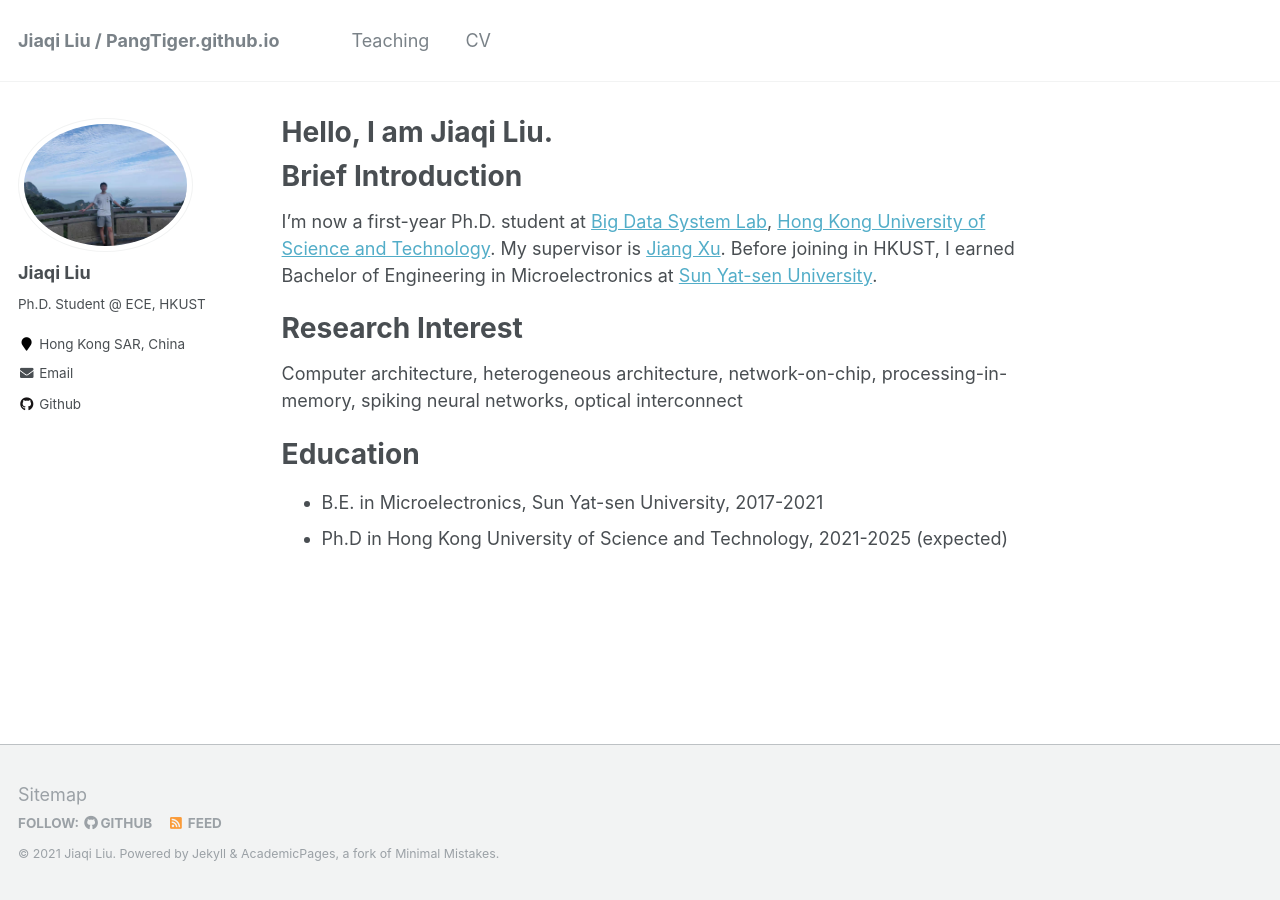
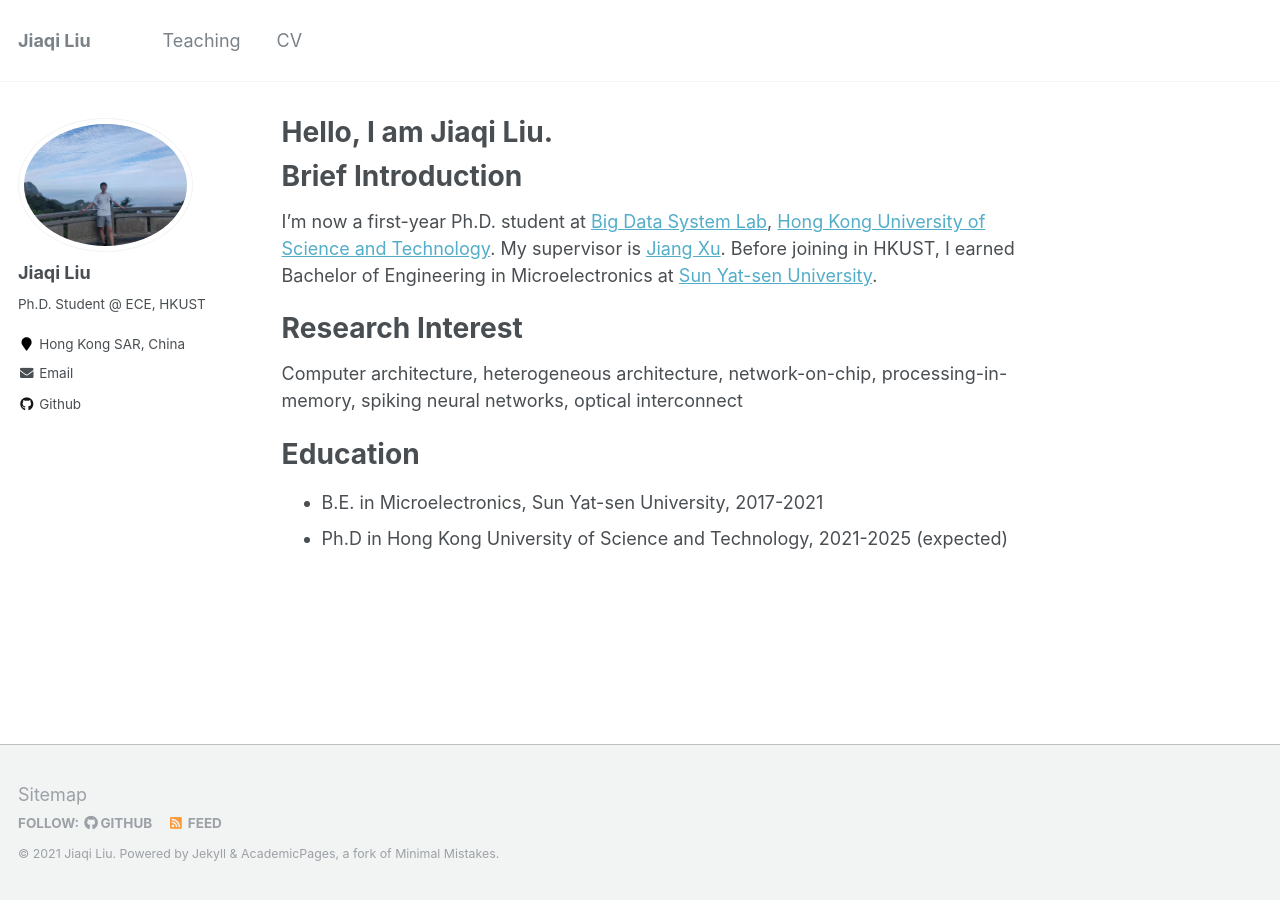
Before and after one commit to PangTiger/Rickrick.github.io, a Jekyll site: the page built from _pages/about.md, in a window 1280 px wide. Built offline with Jekyll 4.4.1, drawn with Linux system fonts in a browser that asks for light colours.

Commit message:
Update _config.yml

```diff
--- a/_config.yml
+++ b/_config.yml
@@ -8,7 +8,7 @@
 # Site Settings
 locale                   : "en-US"
 #title                    : "Your Name / Site Title"
-title                    : "Jiaqi Liu / PangTiger.github.io"
+title                    : "Jiaqi Liu"
 title_separator          : "-"
 name                     : &name "Jiaqi Liu"
 description              : &description "personal description"
```
